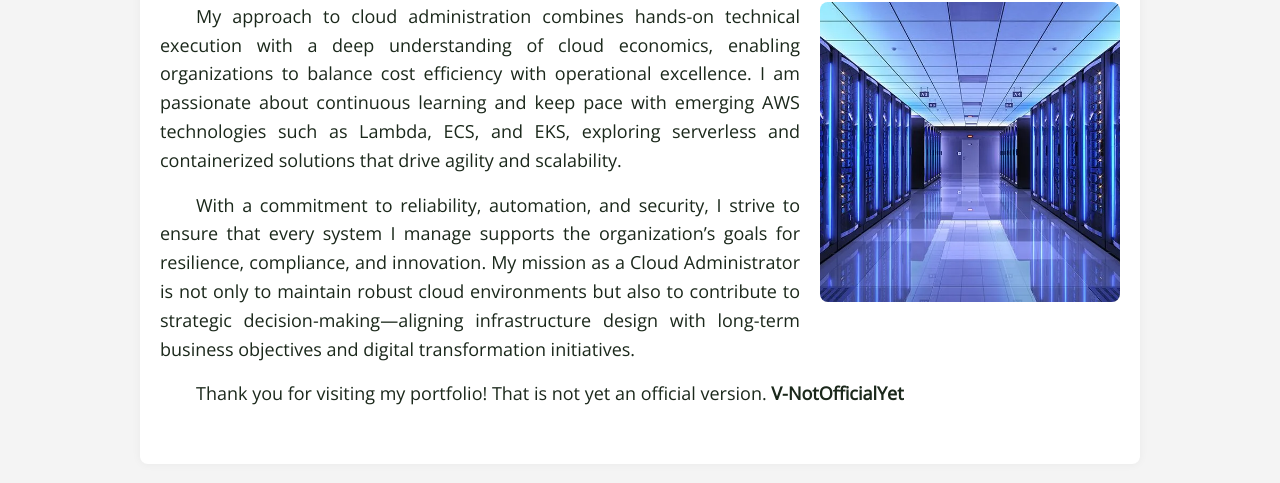
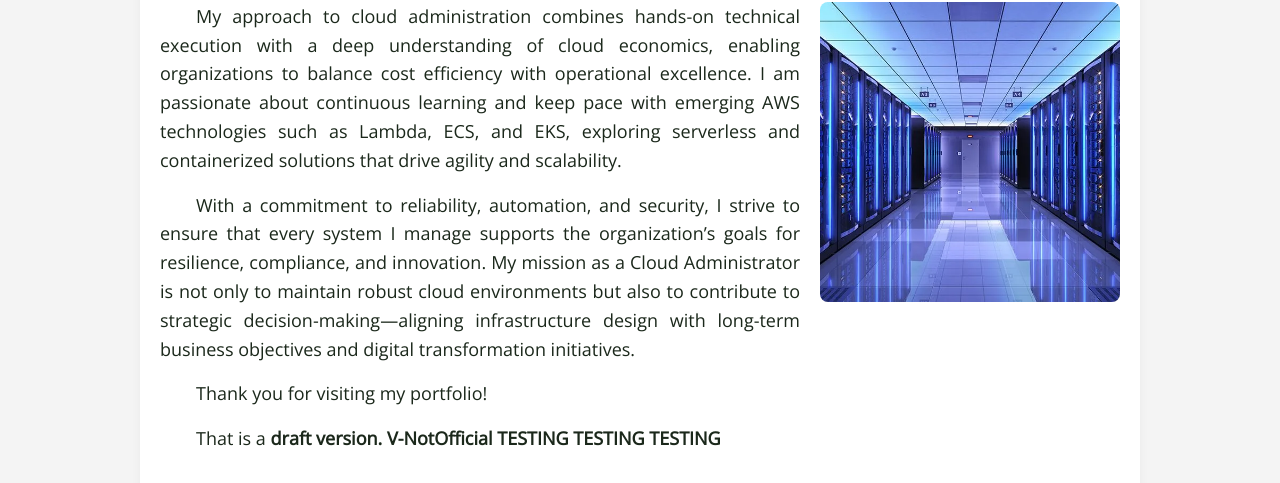
Before and after one commit to Ido-T/myportfolio-content, a plain HTML site: page index.html in a window 1280 px wide. Shown: the part 1321-1804 px from the top of the page. Drawn offline with nearby package versions, Linux system fonts and the light colour scheme.

Commit message:
Updated index, not official, testing testing

```diff
--- a/index.html
+++ b/index.html
@@ -122,7 +122,8 @@
             design with long-term business objectives and digital
             transformation initiatives.
           </p>
-          <p>Thank you for visiting my portfolio! That is not yet an official version. <strong> V-NotOfficialYet</strong></p>
+          <p>Thank you for visiting my portfolio!</p>
+          <p> That is a <strong> draft version. V-NotOfficial TESTING TESTING TESTING</strong></p>
         </div>
 
       </article>
```
